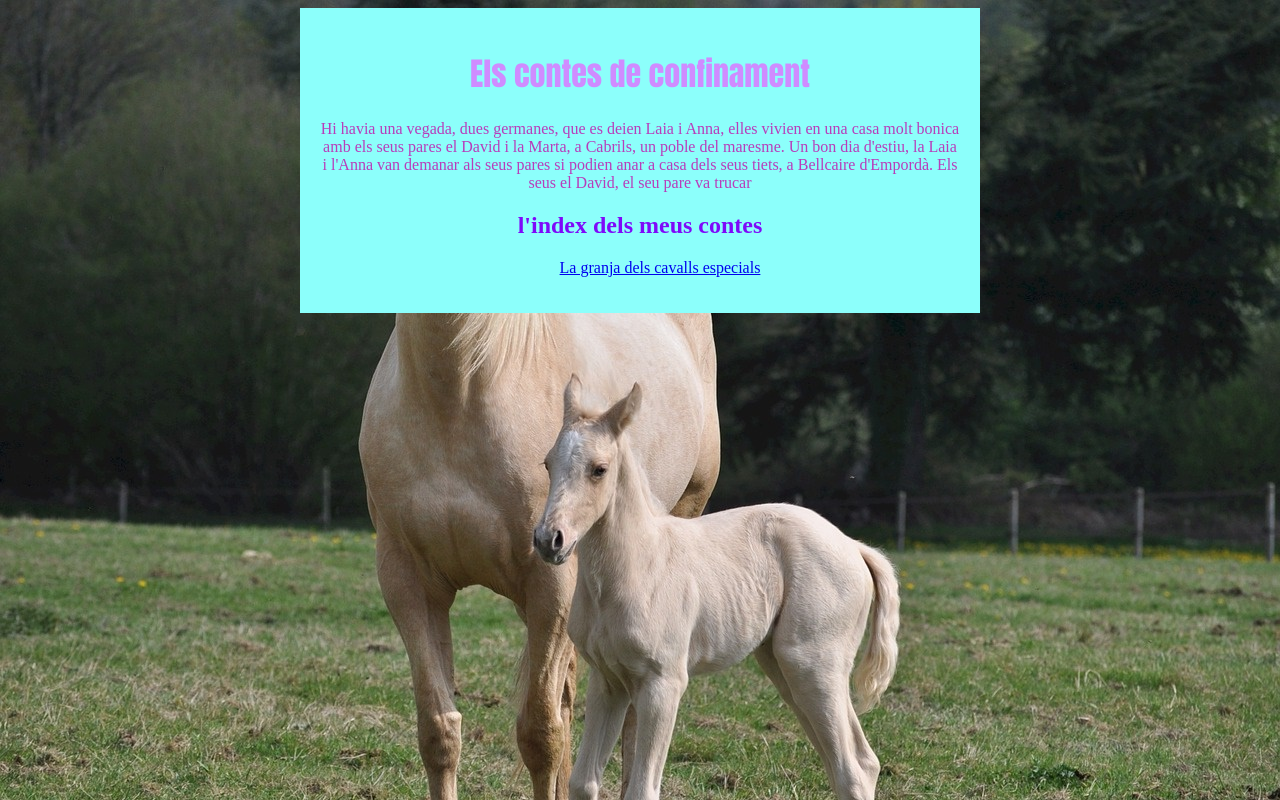
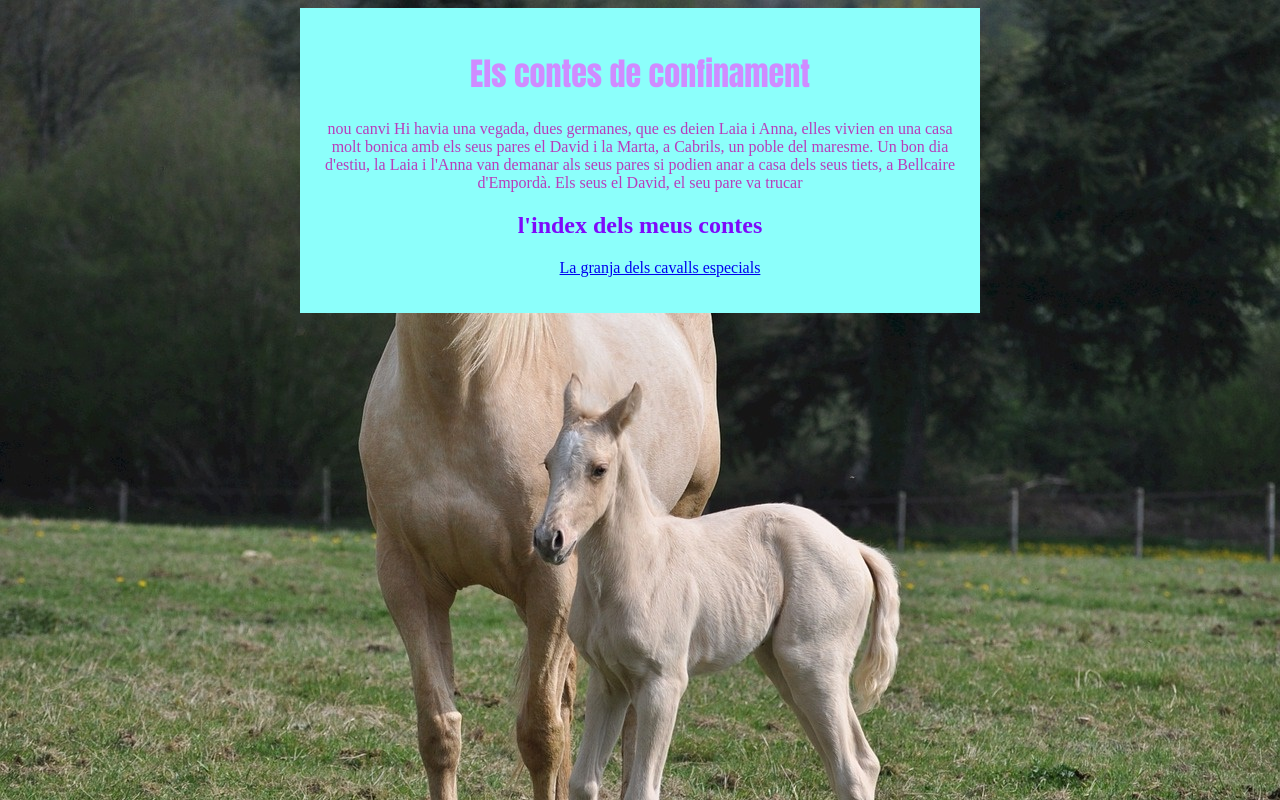
Before and after one commit to laiannacabrils/web-contes, a plain HTML site: page index.html in a window 1280 px wide. Drawn offline with Linux system fonts and the light colour scheme.

Commit message:
petita modificació introducció

```diff
--- a/index.html
+++ b/index.html
@@ -6,7 +6,7 @@
     <div>
         <h1>Els contes de confinament</h1>
 
-        <p>Hi havia una vegada, dues germanes, que es deien Laia i Anna, elles vivien en una casa molt bonica amb els seus pares el David i la Marta, a Cabrils, un poble del maresme.
+        <p>nou canvi Hi havia una vegada, dues germanes, que es deien Laia i Anna, elles vivien en una casa molt bonica amb els seus pares el David i la Marta, a Cabrils, un poble del maresme.
         Un bon dia d'estiu, la Laia i l'Anna van demanar als seus pares si podien anar a casa dels seus tiets, a Bellcaire d'Empordà. Els seus el David, el seu pare va trucar</p>
 
         <h2>l'index dels meus contes</h2>
```
